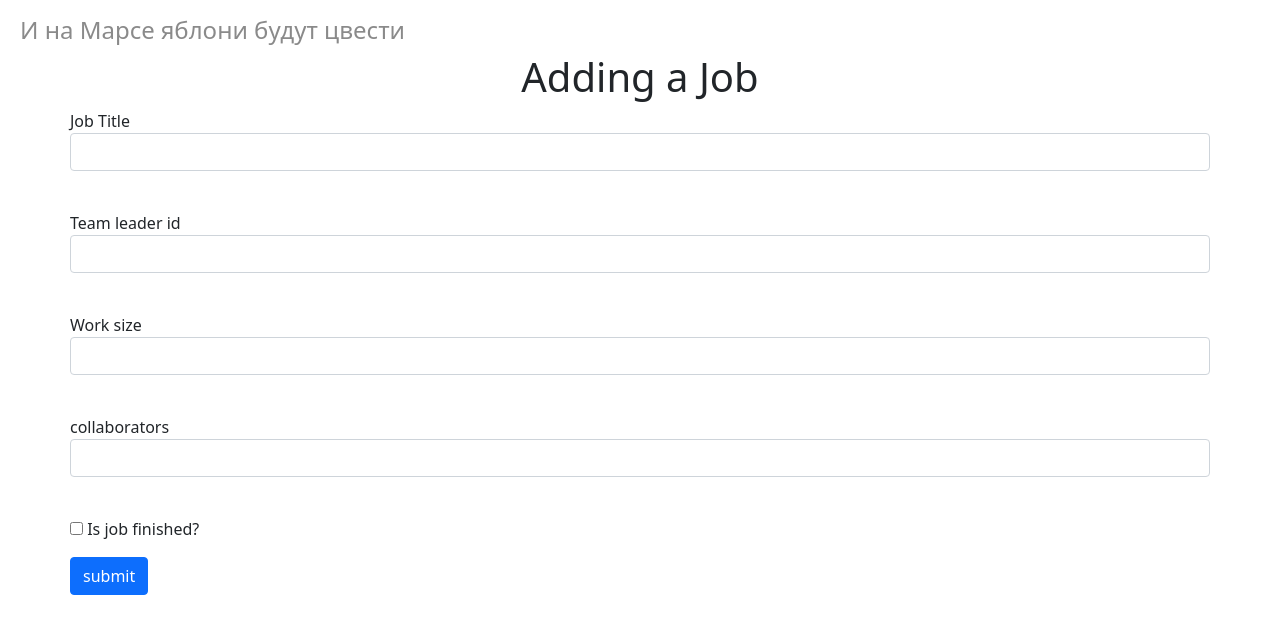
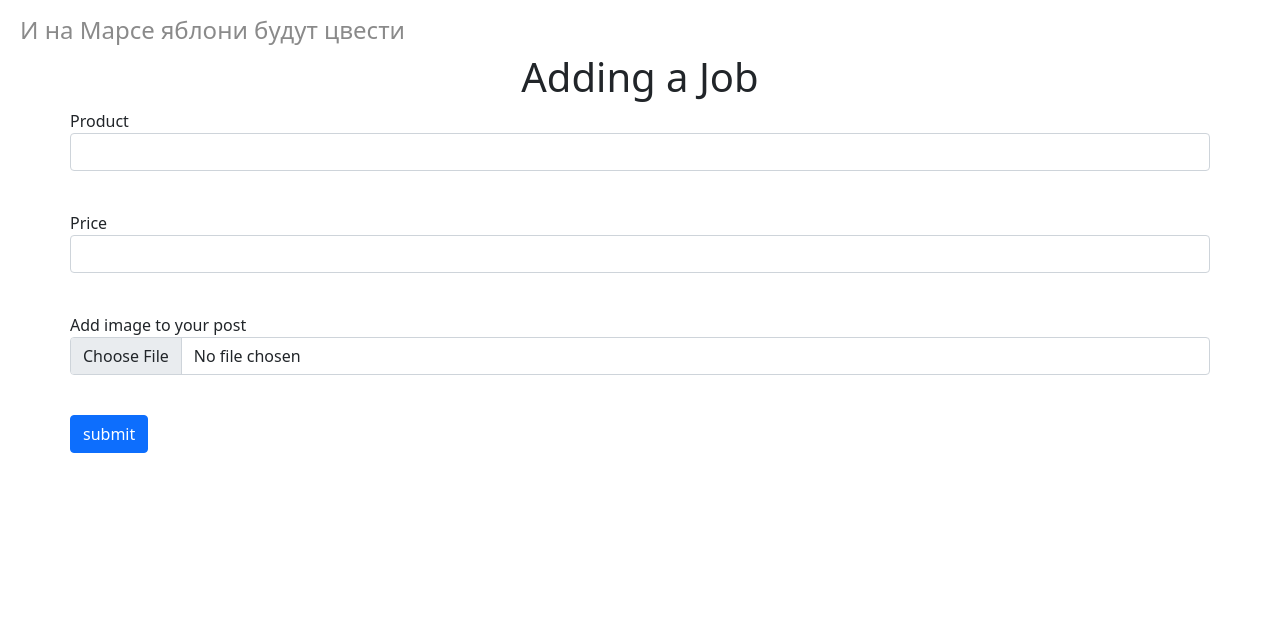
Before and after one commit to ewe08/Qubarion_shop, a Flask app: template templates/jobs.html in a window 1280 px wide. Shown: the part 90-724 px from the top of the page. Run offline with Flask 2, Linux system fonts and the light colour scheme; the template is opened without the code that fills it: values that come from a table or form of the project are taken from there, others are empty; some libraries are stand-ins or nearby versions.

Commit message:
Типа добавления товаров

```diff
--- a/data/products.py
+++ b/data/products.py
@@ -12,6 +12,7 @@ class Product(SqlAlchemyBase):
 
     seller = sqlalchemy.Column(sqlalchemy.Integer,
                                     sqlalchemy.ForeignKey("users.id"))
+    picture = sqlalchemy.Column(sqlalchemy.String)
     product = sqlalchemy.Column(sqlalchemy.String)
     weight = sqlalchemy.Column(sqlalchemy.Integer)
     price = sqlalchemy.Column(sqlalchemy.Integer)
--- a/forms/jobs.py
+++ /dev/null
@@ -1,12 +0,0 @@
-from flask_wtf import FlaskForm
-from wtforms import StringField, SubmitField, BooleanField
-from wtforms.validators import DataRequired
-
-
-class JobsForm(FlaskForm):
-    job = StringField('Job Title', validators=[DataRequired()])
-    team_leader = StringField('Team leader id')
-    work_size = StringField("Work size")
-    collaborators = StringField("collaborators")
-    is_finished = BooleanField("Is job finished?")
-    submit = SubmitField('submit')
--- /dev/null
+++ b/forms/products.py
@@ -0,0 +1,11 @@
+from flask_wtf import FlaskForm
+from wtforms import StringField, SubmitField, BooleanField
+from wtforms.validators import DataRequired
+from flask_wtf.file import FileField, FileAllowed
+
+
+class ProductForm(FlaskForm):
+    product = StringField("Product")
+    price = StringField("Price")
+    post_picture = FileField('Add image to your post', validators=[FileAllowed(['jpg', 'png'])])
+    submit = SubmitField('submit')
--- a/main.py
+++ b/main.py
@@ -1,3 +1,5 @@
+import PIL
+
 from flask import render_template, redirect, request
 from flask import Flask
 from flask_login import LoginManager, login_user, current_user, login_required, logout_user
@@ -9,7 +11,7 @@ from data.users import User
 from data.departments import Department
 from forms.user import RegisterForm
 from forms.login import LoginForm
-from forms.jobs import JobsForm
+from forms.products import ProductForm
 from forms.departments import DepartmentsForm
 
 app = Flask(__name__)
@@ -26,7 +28,7 @@ def load_user(user_id):
 
 def main():
     db_sess = db_session.global_init(f"db/mars_explorer.db")
-    app.run(port=8000, host='127.0.0.1')
+    app.run(port=5000, host='127.0.0.1')
 
 
 @app.route("/")
@@ -88,23 +90,32 @@ def logout():
 
 
 @app.route('/addjob', methods=['GET', 'POST'])
-@login_required
+# @login_required
 def add_jobs():
-    form = JobsForm()
+    form = ProductForm()
     if form.validate_on_submit():
         db_sess = db_session.create_session()
         prod = Product()
-        prod.job = form.job.data
-        prod.team_leader = form.team_leader.data
-        prod.work_size = form.work_size.data
-        prod.collaborators = form.collaborators.data
-        prod.is_finished = form.is_finished.data
-        current_user.jobs.append(prod)
+        prod.seller = current_user.id
+        prod.product = form.product.data
+        # add photo to a folder and rename it
+        picture = form.post_picture.data
+        prod.price = form.price.data
+        prod.weight = form.weight.data
+        save_image(picture)
+        prod.picture = '1.py'
+        prod.price = form.price.data
+        current_user.products.append(prod)
         db_sess.merge(current_user)
         db_sess.commit()
         return redirect('/')
     return render_template('jobs.html', title='Добавление новости',
                            form=form)
+
+
+def save_image(image):
+    with open('static/img/1.png', 'wb') as f:
+        f.write(image)
 
 
 @app.route('/jobs/<int:id>', methods=['GET', 'POST'])
@@ -126,8 +137,8 @@ def edit_jobs(id):
             abort(404)
     if form.validate_on_submit():
         db_sess = db_session.create_session()
-        jobs = db_sess.query(Jobs).filter(Jobs.id == id,
-                                          ((Jobs.leader == current_user) | (current_user.id == 1))
+        jobs = db_sess.query(Product).filter(Product.id == id,
+                                          ((Product.leader == current_user) | (current_user.id == 1))
                                           ).first()
         if jobs:
             jobs.job = form.job.data
@@ -149,8 +160,8 @@ def edit_jobs(id):
 @login_required
 def jobs_delete(id):
     db_sess = db_session.create_session()
-    jobs = db_sess.query(Jobs).filter(Jobs.id == id,
-                                      ((Jobs.leader == current_user) | (current_user.id == 1))
+    jobs = db_sess.query(Product).filter(Product.id == id,
+                                      ((Product.leader == current_user) | (current_user.id == 1))
                                       ).first()
     if jobs:
         db_sess.delete(jobs)
--- a/templates/jobs.html
+++ b/templates/jobs.html
@@ -5,42 +5,33 @@
 <form action="" method="post">
     {{ form.hidden_tag() }}
     <p>
-        {{ form.job.label }}<br>
-        {{ form.job(class="form-control") }}<br>
-        {% for error in form.job.errors %}
+        {{ form.product.label }}<br>
+        {{ form.product(class="form-control") }}<br>
+        {% for error in form.product.errors %}
             <p class="alert alert-danger" role="alert">
                 {{ error }}
             </p>
         {% endfor %}
     </p>
     <p>
-        {{ form.team_leader.label }}<br>
-        {{ form.team_leader(class="form-control") }}<br>
-        {% for error in form.team_leader.errors %}
+        {{ form.price.label }}<br>
+        {{ form.price(class="form-control") }}<br>
+        {% for error in form.price.errors %}
             <p content="alert alert-danger" role="alert">
                 {{ error }}
             </p>
         {% endfor %}
     </p>
     <p>
-        {{ form.work_size.label }}<br>
-        {{ form.work_size(class="form-control") }}<br>
-        {% for error in form.work_size.errors %}
+        {{ form.post_picture.label }}<br>
+        {{ form.post_picture(class="form-control") }}<br>
+        {% for error in form.post_picture.errors %}
             <p content="alert alert-danger" role="alert">
                 {{ error }}
             </p>
         {% endfor %}
     </p>
-    <p>
-        {{ form.collaborators.label }}<br>
-        {{ form.collaborators(class="form-control") }}<br>
-        {% for error in form.collaborators.errors %}
-            <p content="alert alert-danger" role="alert">
-                {{ error }}
-            </p>
-        {% endfor %}
-    </p>
-    <p>{{ form.is_finished() }} {{ form.is_finished.label }}</p>
+
     <p>{{ form.submit(type="submit", class="btn btn-primary") }}</p>
     {{message}}
 </form>
```
Also changed, not shown: templates/products.html (added, +40 -0 lines), db/mars_explorer.db.
